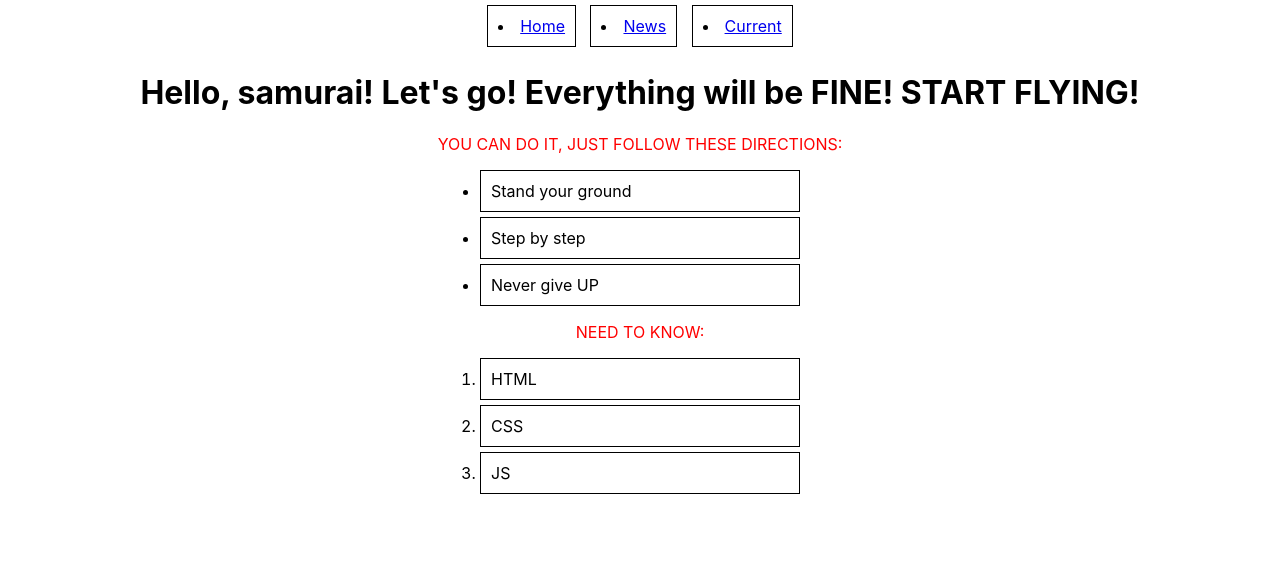
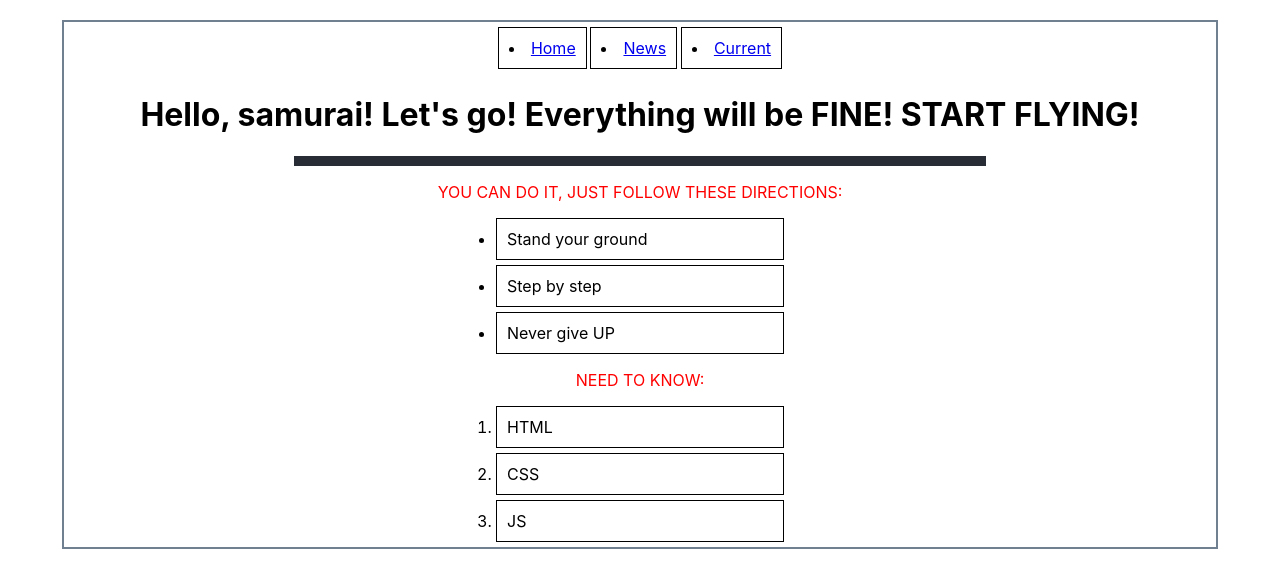
Before and after one commit to Pikadorius/samurai-way-main, a React (Create React App) app: page / in a window 1280 px wide. Shown: the top 588 px of the page. Built offline with nearby package versions, Linux system fonts and the light colour scheme.

Commit message:
some style

```diff
--- a/src/App.css
+++ b/src/App.css
@@ -1,5 +1,9 @@
 .App {
   text-align: center;
+  width: 90%;
+  border: 2px solid slategrey;
+  margin: 20px auto;
+
 }
 
 .App-logo {
@@ -60,3 +64,11 @@ li {
   color: red;
   text-transform: uppercase;
 }
+
+.break_line {
+  padding: 0;
+  margin: auto;
+  width: 60%;
+  height: 10px;
+  background-color: #282c34;
+}
--- a/src/App.tsx
+++ b/src/App.tsx
@@ -39,7 +39,10 @@ const Recomendations = () => {
 
 const Welcome = () => {
     return (
+        <div>
         <h1>Hello, samurai! Let's go! Everything will be FINE! START FLYING!</h1>
+        <div className="break_line"></div>
+        </div>
     );
 }
 
```
